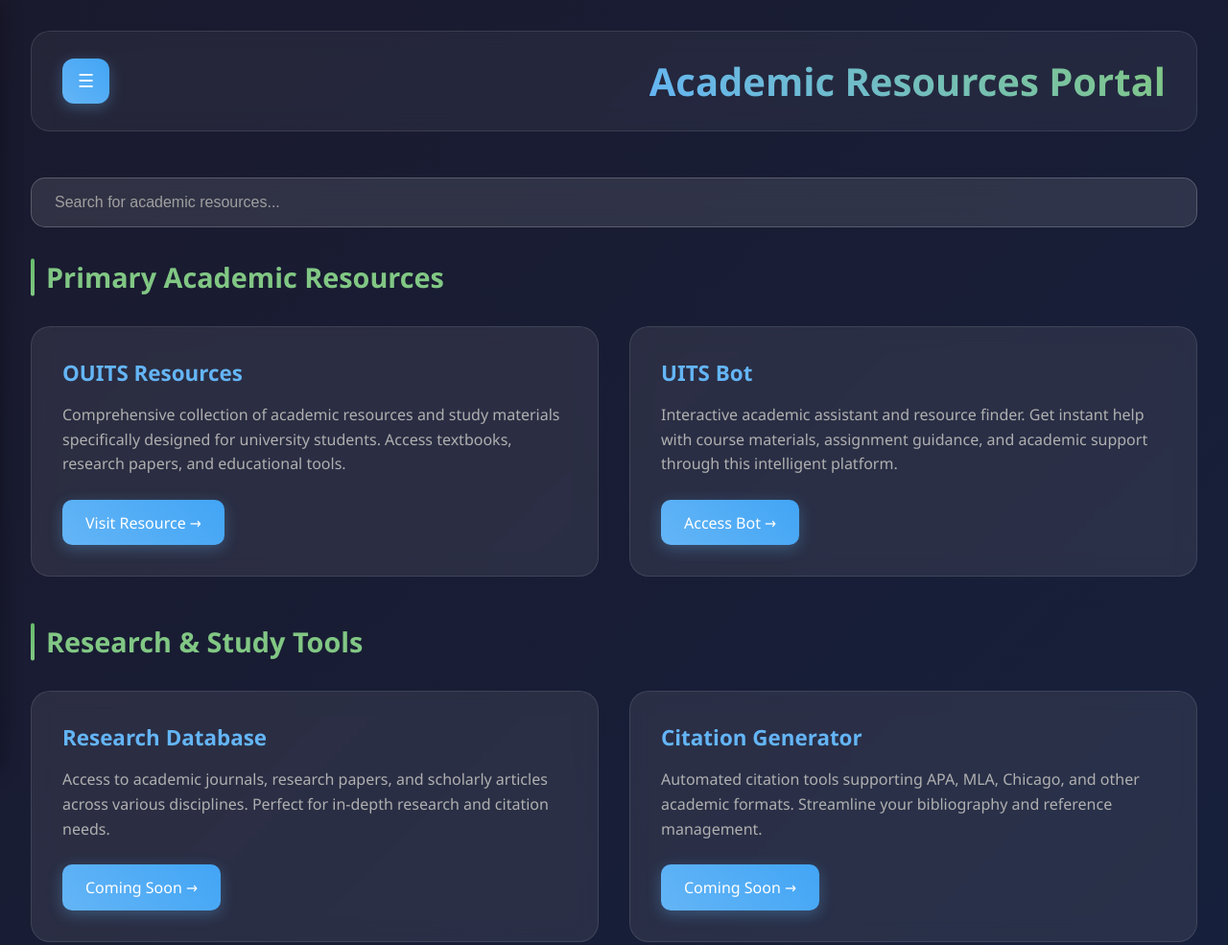
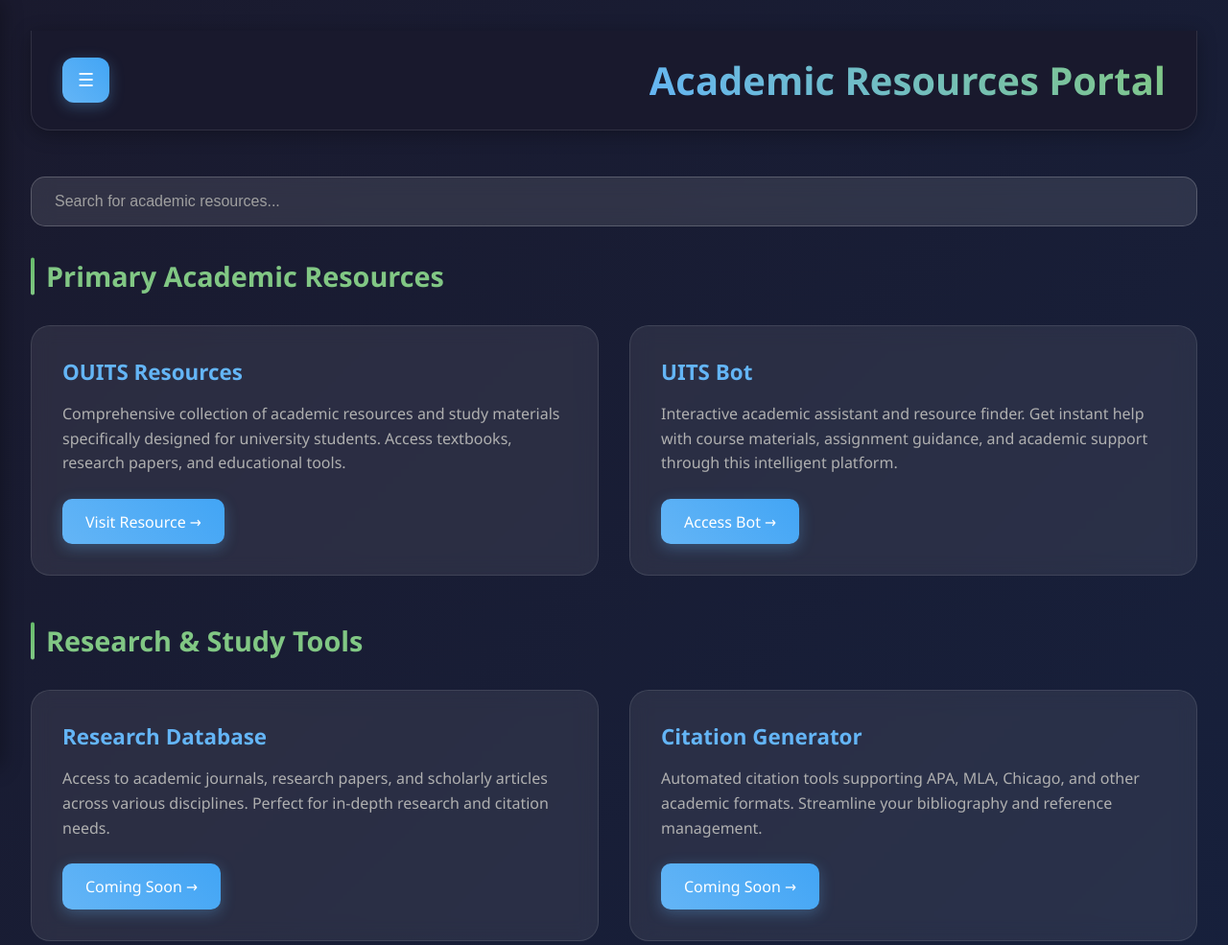
Before and after one commit to oU1TS/ou1ts.portal, a plain HTML site: page index.html in a window 1280 px wide. Shown: the top 985 px of the page at 96% size. Drawn offline with Linux system fonts and the light colour scheme.

Commit message:
Update index.html

```diff
--- a/index.html
+++ b/index.html
@@ -121,10 +121,15 @@
             align-items: center;
             margin-bottom: 3rem;
             padding: 1.5rem 2rem;
-            background: rgba(255, 255, 255, 0.05);
-            border-radius: 20px;
-            backdrop-filter: blur(10px);
+            background: rgba(26, 26, 46, 0.95);
+            border-radius: 0 0 20px 20px;
+            backdrop-filter: blur(15px);
             border: 1px solid rgba(255, 255, 255, 0.1);
+            border-top: none;
+            position: sticky;
+            top: 0;
+            z-index: 100;
+            box-shadow: 0 4px 20px rgba(0, 0, 0, 0.3);
         }
 
         .menu-toggle {
```
